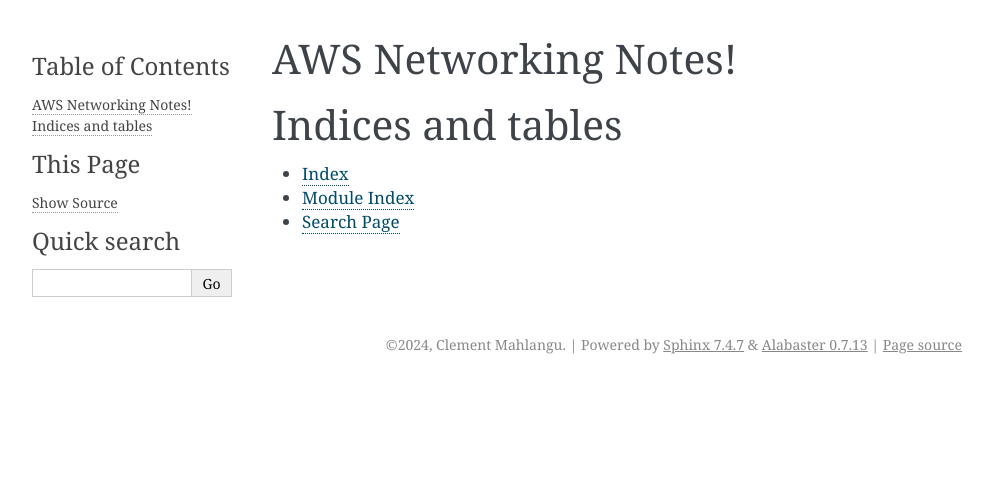
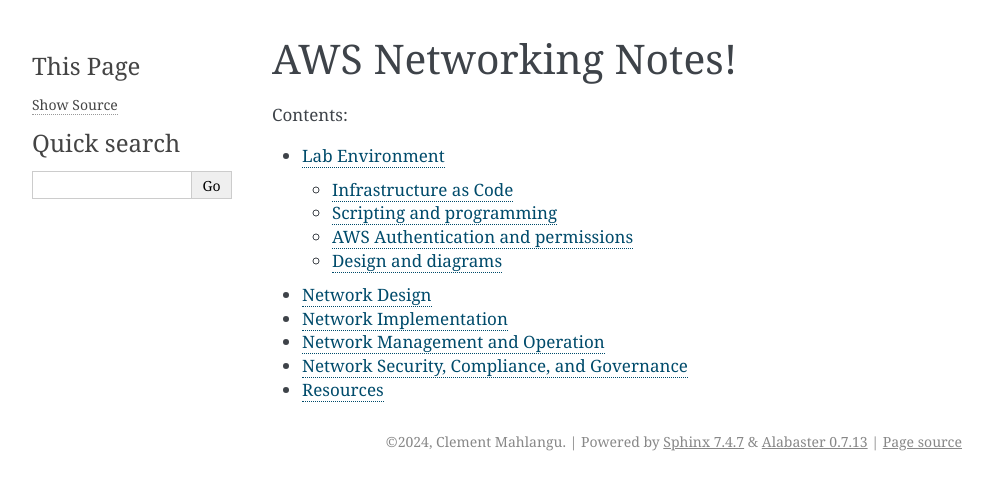
Before and after one commit to DraZoro/AWSNetworking, a Sphinx documentation site: the page built from Doc/source/index.rst, in a window 1280 px wide. Shown: the top 490 px of the page, without its empty margins (148-1141 px from the left). Built offline with Sphinx 7.4.7, drawn with Linux system fonts in a browser that asks for light colours.

Commit message:
Gathering ideas

```diff
--- /dev/null
+++ b/Doc/source/design/index.rst
@@ -0,0 +1,3 @@
+==============
+Network Design
+==============
--- /dev/null
+++ b/Doc/source/implementation/index.rst
@@ -0,0 +1,3 @@
+======================
+Network Implementation
+======================
--- a/Doc/source/index.rst
+++ b/Doc/source/index.rst
@@ -3,6 +3,7 @@
    You can adapt this file completely to your liking, but it should at least
    contain the root `toctree` directive.
 
+=====================
 AWS Networking Notes!
 =====================
 
@@ -10,11 +11,9 @@
    :maxdepth: 2
    :caption: Contents:
 
-
-
-Indices and tables
-==================
-
-* :ref:`genindex`
-* :ref:`modindex`
-* :ref:`search`
+   lab_environment/index.rst
+   design/index.rst
+   implementation/index.rst
+   management_and_operation/index.rst
+   security_compliance_and_governance/index.rst
+   resources/index.rst
--- /dev/null
+++ b/Doc/source/lab_environment/index.rst
@@ -0,0 +1,26 @@
+===============
+Lab Environment
+===============
+
+The notes are for the configurations on the test labs for practicals. I
+am also sharing the tools I use here.
+
+Infrastructure as Code
+======================
+
+* Using AWS CDK with Go programming language.
+
+Scripting and programming
+=========================
+
+* Using AWS SDK for Go
+
+AWS Authentication and permissions
+==================================
+
+* Using the AWS Single Sign (SSO) to handle authentication.
+
+Design and diagrams
+===================
+
+* Using `Draw.IO <https://app.diagrams.net/>`_
--- /dev/null
+++ b/Doc/source/management_and_operation/index.rst
@@ -0,0 +1,3 @@
+================================
+Network Management and Operation
+================================
--- /dev/null
+++ b/Doc/source/resources/index.rst
@@ -0,0 +1,5 @@
+=========
+Resources
+=========
+
+The summary of resources used, along the learning journey.
--- /dev/null
+++ b/Doc/source/security_compliance_and_governance/index.rst
@@ -0,0 +1,3 @@
+============================================
+Network Security, Compliance, and Governance
+============================================
--- a/README.rst
+++ b/README.rst
@@ -33,6 +33,6 @@
     $ docker run --rm -v ./Doc:/docs sphinxdoc/sphinx:7.3.7 make html
 
 * Building the pdf document, please note this is a big (around 1.2 GB) image due to
-  `LaTeX <https://www.latex-project.org/>` dependancies::
+  `LaTeX <https://www.latex-project.org/>`_ dependancies::
 
     $ docker run --rm -v ./Doc:/docs sphinxdoc/sphinx-latexpdf:7.3.7 make latexpdf
```
